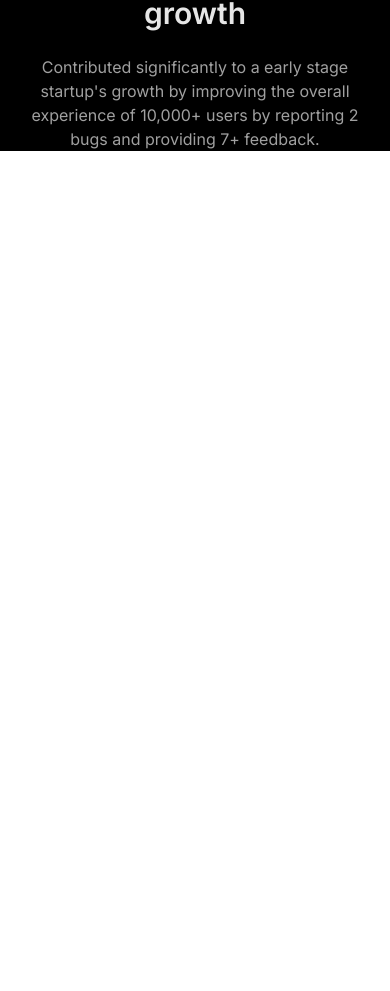
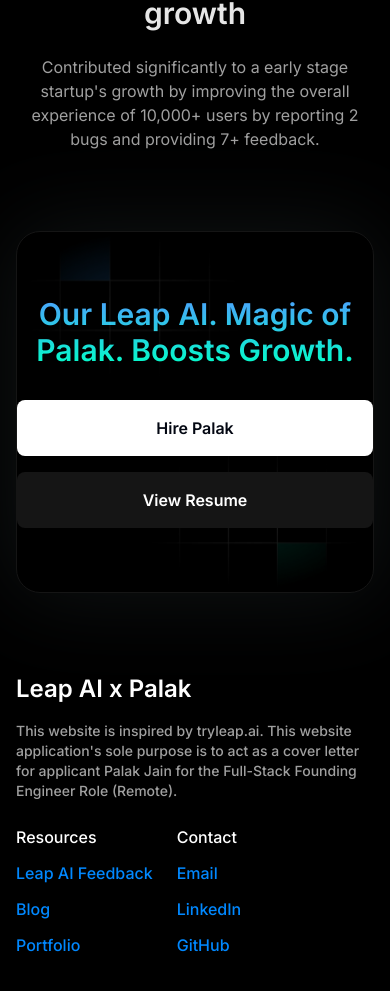
Before and after one commit to PalakJain9/leap-of-life, a Next.js app: page / in a window 390 px wide. Shown: the part 4325-5316 px from the top of the page. Before the commit the page ends 4476 px from the top, so only its background shows below. Built offline with nearby package versions, Linux system fonts and the light colour scheme.

Commit message:
footer section

```diff
--- /dev/null
+++ b/src/components/Footer.tsx
@@ -0,0 +1,160 @@
+import Image from "next/image";
+import Link from "next/link";
+
+function Contact () {
+  return (
+    <div
+      className="flex flex-col lg:flex-row justify-start items-start gap-[1.5rem] text-white universalPadding w-full font-medium pb-[4rem]"
+    >
+      <div
+        className="md:pl-[1.5rem] lg:pl-0 flex flex-col justify-start items-start gap-4"
+      >
+        <Link
+          href='/'
+          className="font-semibold text-2xl lg:text-4xl"
+        >
+          Leap AI x Palak
+        </Link>
+
+        <p
+          className="text-grey w-full md:w-1/2 text-sm"
+        >
+          {`This website is inspired by tryleap.ai. This website application's sole purpose is to act as a cover letter for applicant Palak Jain for the Full-Stack Founding Engineer Role (Remote).`}
+        </p>
+
+      </div>
+
+      <div
+        className="md:pl-[1.5rem] lg:pl-0 flex flex-row justify-start items-start gap-[1.5rem] lg:gap-[3rem]"
+      >
+        <div
+          className="flex flex-col justify-start items-start gap-3 text-darkBlue lg:text-lg"
+        >
+          <h1
+            className="text-white"
+          >
+            Resources
+          </h1>
+
+          <Link
+            href='/'
+            className=""
+          >
+            Leap AI Feedback
+          </Link>
+
+          <Link
+            href='/'
+            className=""
+          >
+            Blog
+          </Link>
+
+          <Link
+            href='/'
+            className=""
+          >
+            Portfolio
+          </Link>
+        </div>
+
+        <div
+          className="flex flex-col justify-start items-start gap-3 text-darkBlue lg:text-lg"
+        >
+          <h1
+            className="text-white"
+          >
+            Contact
+          </h1>
+
+          <Link
+            href='/'
+            className=""
+          >
+            Email
+          </Link>
+
+          <Link
+            href='/'
+            className=""
+          >
+            LinkedIn
+          </Link>
+
+          <Link
+            href='/'
+            className=""
+          >
+            GitHub
+          </Link>
+        </div>
+      </div>
+    </div>
+  )
+}
+
+export default function Footer () {
+  return (
+    <div
+      className="flex flex-col justify-center items-center w-full gap-[5rem]"
+    >
+      <div
+        className="flex justify-center items-center w-full universalPadding"
+      >
+
+        <div
+          className="flex justify-center items-center w-full pt-[5rem] md:px-[1.5rem] lg:px-0"
+        >
+          <div
+            className="relative flex justify-center items-center w-full py-[4rem] md:py-[7rem] lg:py-[15rem] rounded-3xl bg-black border border-backgroundGrey overflow-hidden drop-shadow-[0px_0px_45px_rgba(63,78,84,0.25)]"
+          >
+            <Image
+              src="/blueGrid.svg"
+              alt="footer"
+              width={100}
+              height={100}
+              className="w-2/3 absolute top-0 left-0"
+            />
+
+            <div
+              className="flex flex-col gap-8 justify-center items-center w-full md:w-2/3 h-full"
+            >
+              <p
+                className="text-3xl md:text-4xl lg:text-6xl font-semibold text-center gradientText"
+              >
+                Our Leap AI. Magic of Palak. Boosts Growth.
+              </p>
+
+              <div
+                className="z-10 flex flex-col lg:flex-row gap-4 justify-center items-center w-full h-full font-semibold"
+              >
+                <Link
+                  href="/"
+                  className="w-full md:w-1/2 lg:w-1/3 bg-white p-[1rem] rounded-lg hover:bg-white/80 flex justify-center items-center lg:text-lg"
+                >
+                  Hire Palak
+                </Link>
+
+                <Link
+                  href="/"
+                  className="w-full md:w-1/2 lg:w-1/3 bg-backgroundGrey p-[1rem] text-white rounded-lg hover:bg-white/20 flex justify-center items-center lg:text-lg"
+                >
+                  View Resume
+                </Link>
+              </div>
+            </div>
+
+            <Image
+              src="/greenGrid.svg"
+              alt="footer"
+              width={100}
+              height={100}
+              className="w-2/3 absolute bottom-0 right-0"
+            />
+          </div>
+        </div>
+      </div>
+      <Contact />
+    </div>
+  )
+}
--- a/src/pages/index.tsx
+++ b/src/pages/index.tsx
@@ -1,4 +1,5 @@
 import Achievement from '@/components/Achievement'
+import Footer from '@/components/Footer'
 import Hero from '@/components/Hero'
 
 export default function Home() {
@@ -8,6 +9,7 @@
     >
       <Hero />
       <Achievement />
+      <Footer />
     </div>
   )
 }
--- a/src/styles/Achievement.module.css
+++ b/src/styles/Achievement.module.css
@@ -3,7 +3,7 @@
 }
 
 .textContainer {
-  @apply flex flex-col justify-center items-center xl:items-start gap-6 w-full lg:w-3/5 xl:w-2/5
+  @apply flex flex-col justify-center items-center xl:items-start gap-6 w-full lg:w-3/5 xl:w-2/5 text-center lg:text-left
 }
 
 .headings {
@@ -15,5 +15,5 @@
 }
 
 .description {
-  @apply text-grey font-normal xl:w-3/4
+  @apply text-grey font-normal xl:w-3/4 text-center lg:text-left
 }
--- a/tailwind.config.js
+++ b/tailwind.config.js
@@ -18,7 +18,9 @@
     extend: {
       colors: {
         aqua: "rgba(112, 225, 200, 1)",
+        lightAqua: "rgba(112, 225, 200, 1)",
         blue: "rgb(129, 198, 223)",
+        darkBlue: "#0088ff",
         grey: "rgb(160, 160, 160)",
         darkGrey: "#313538",
         backgroundGrey: "#151515",
```
Also changed, not shown: public/blueGrid.svg (added), public/greenGrid.svg (added).
